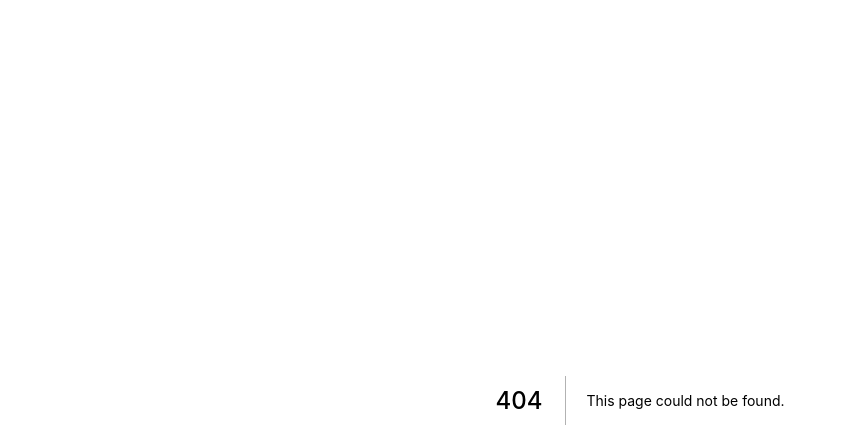
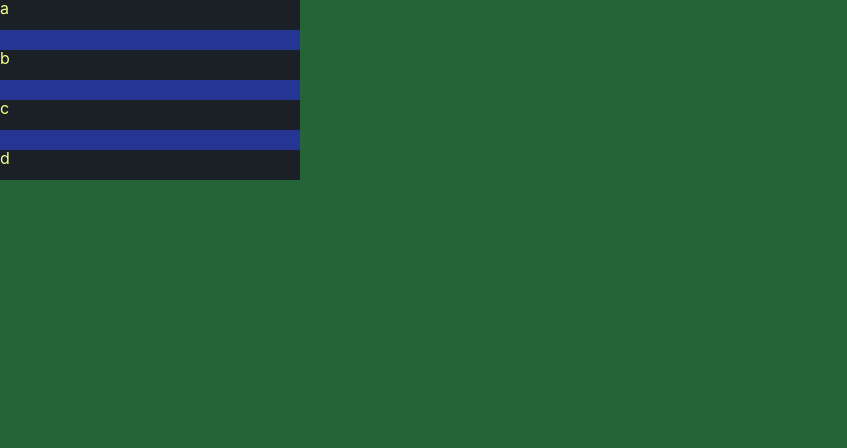
Before and after one commit to SPACE-DEV-CLUB/ReadmeMaker, a Next.js app: page /dndtest in a window 1280 px wide. Before the commit this address had no page. Shown: the top 448 px of the page, without its empty margins (0-847 px from the left). Built offline with nearby package versions, Linux system fonts and the light colour scheme.

Commit message:
✨ dnd 기능 구현

```diff
--- /dev/null
+++ b/src/components/generator/DndContainer.tsx
@@ -0,0 +1,62 @@
+import styled from '@emotion/styled';
+import { DragDropContext, Draggable, Droppable } from 'react-beautiful-dnd';
+import '@atlaskit/css-reset';
+
+interface DragProps {
+  isDragging: boolean;
+}
+const DndContainer = ({ post, setPost }: any) => {
+  const handleChange = result => {
+    if (!result.destination) return;
+    const items = [...post];
+    const [reorderedItem] = items.splice(result.source.index, 1);
+    items.splice(result.destination.index, 0, reorderedItem);
+
+    console.log(items);
+    setPost(items);
+  };
+
+  return (
+    <DragDropContext onDragEnd={handleChange}>
+      <Droppable droppableId="cardlists">
+        {provided => (
+          <CardListContainer
+            className="cardlists"
+            {...provided.droppableProps}
+            ref={provided.innerRef}
+          >
+            {post.map((e: any, i: number) => (
+              <Draggable key={`test-${e.id}`} draggableId={`test-${e.id}`} index={i}>
+                {(provided, snapshot) => (
+                  <CardList
+                    ref={provided.innerRef}
+                    {...provided.draggableProps}
+                    {...provided.dragHandleProps}
+                    isDragging={snapshot.isDragging}
+                  >
+                    {e.id}
+                  </CardList>
+                )}
+              </Draggable>
+            ))}
+            {provided.placeholder}
+          </CardListContainer>
+        )}
+      </Droppable>
+    </DragDropContext>
+  );
+};
+
+export default DndContainer;
+
+const CardListContainer = styled.ul`
+  background-color: #243594;
+  width: 300px;
+`;
+
+const CardList = styled.li<DragProps>`
+  background-color: ${props => (props.isDragging ? '#F5FF80' : '#1B2027')};
+  height: 30px;
+  margin-bottom: 20px;
+  color: ${props => (props.isDragging ? '#1B2027' : '#F5FF80')};
+`;
--- /dev/null
+++ b/src/pages/dndtest.tsx
@@ -0,0 +1,32 @@
+import styled from '@emotion/styled';
+import DndContainer from 'components/generator/DndContainer';
+import React, { useEffect, useState } from 'react';
+
+const MockData = [
+  { id: 'a', index: 1 },
+  { id: 'b', index: 2 },
+  { id: 'c', index: 3 },
+  { id: 'd', index: 4 },
+];
+const DndTest = () => {
+  const [data, setData] = useState(MockData);
+  const [start, setStart] = useState(false);
+
+  useEffect(() => {
+    setStart(true);
+  }, []);
+
+  return (
+    <Container>
+      {start ? <DndContainer post={data} setPost={data => setData(data)} /> : null}
+    </Container>
+  );
+};
+
+const Container = styled.main`
+  width: 100vw;
+  height: 100vh;
+  background-color: #246436;
+`;
+
+export default DndTest;
```
Also changed, not shown: tsconfig.json (+42 -13 lines).
